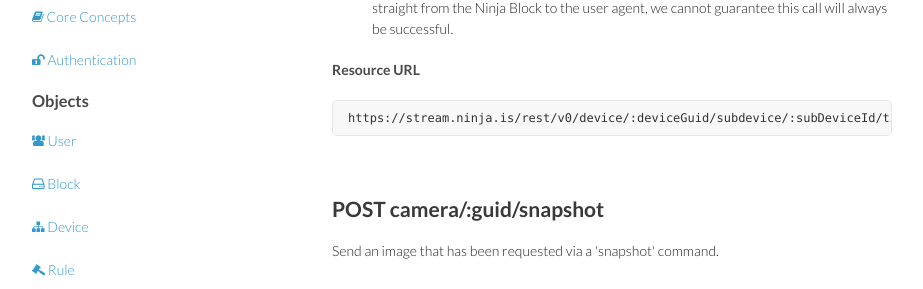
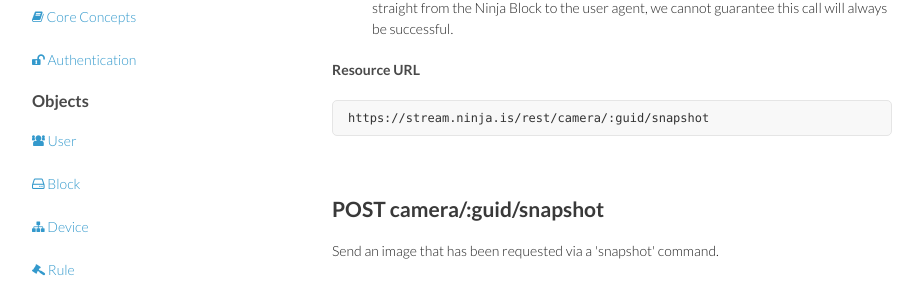
Before and after one commit to ninjablocks/ninjablocks.github.com, a Jekyll site: the page built from device.html, in a window 1280 px wide and 900 px high, scrolled down 11110 px. Shown: the part 222-511 px from the top of the window, without its empty margins (178-1101 px from the left). Built offline with Jekyll 4.4.1, drawn with Linux system fonts in a browser that asks for light colours; nearby versions of some CDN libraries; some of the changed lines change nothing that is shown.

Commit message:
Fix bad url

```diff
--- a/device.html
+++ b/device.html
@@ -619,7 +619,7 @@ layout: default
     <li>Given the reasonable complexity of actuating a webcam and streaming the response straight from the Ninja Block to the user agent, we cannot guarantee this call will always be successful.</li>
   </ul>
   <h4>Resource URL</h4>
-  <pre><code>https://stream.ninja.is/rest/v0/device/:deviceGuid/subdevice/:subDeviceId/tickle/:token</code></pre>
+  <pre><code>https://stream.ninja.is/rest/camera/:guid/snapshot</code></pre>
 
 
   <p>&nbsp;</p>
```
